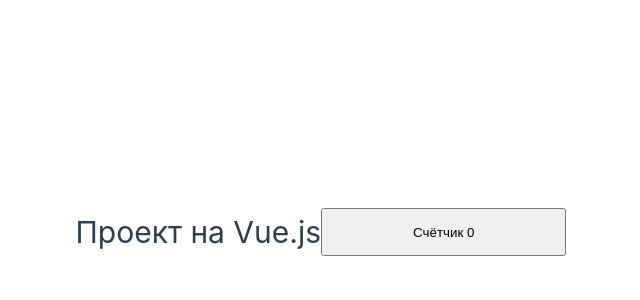
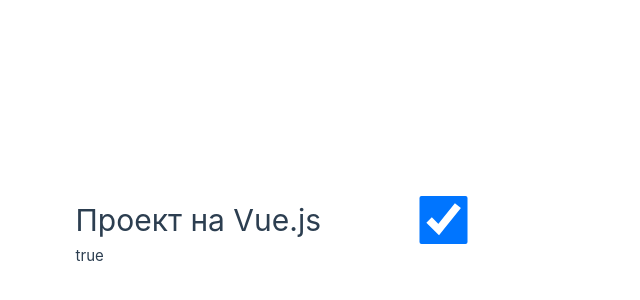
Before and after one commit to oleskarr/vue-js, a Vue app in the folder vue-project/: page / in a window 1280 px wide. Shown: the part 168-468 px from the top of the page, without its empty margins (319-959 px from the left). Built offline with nearby package versions, Linux system fonts and the light colour scheme.

Commit message:
first vue-lessson done

```diff
--- a/vue-project/src/App.vue
+++ b/vue-project/src/App.vue
@@ -1,11 +1,11 @@
 <template>
   <h1>Проект на Vue.js</h1>
-  <button @click = 'counter++'>Счётчик {{ counter }}</button>
+  <input type="checkbox" id="checkbox" v-model="checked" />
+  <label for="checkbox">{{ checked }}</label>
 </template>
 
 <script setup>
 import {ref} from 'vue'
 const counter = ref(0)
-const counter2 = 0
-
+const checked = ref('true')
 </script>
```
